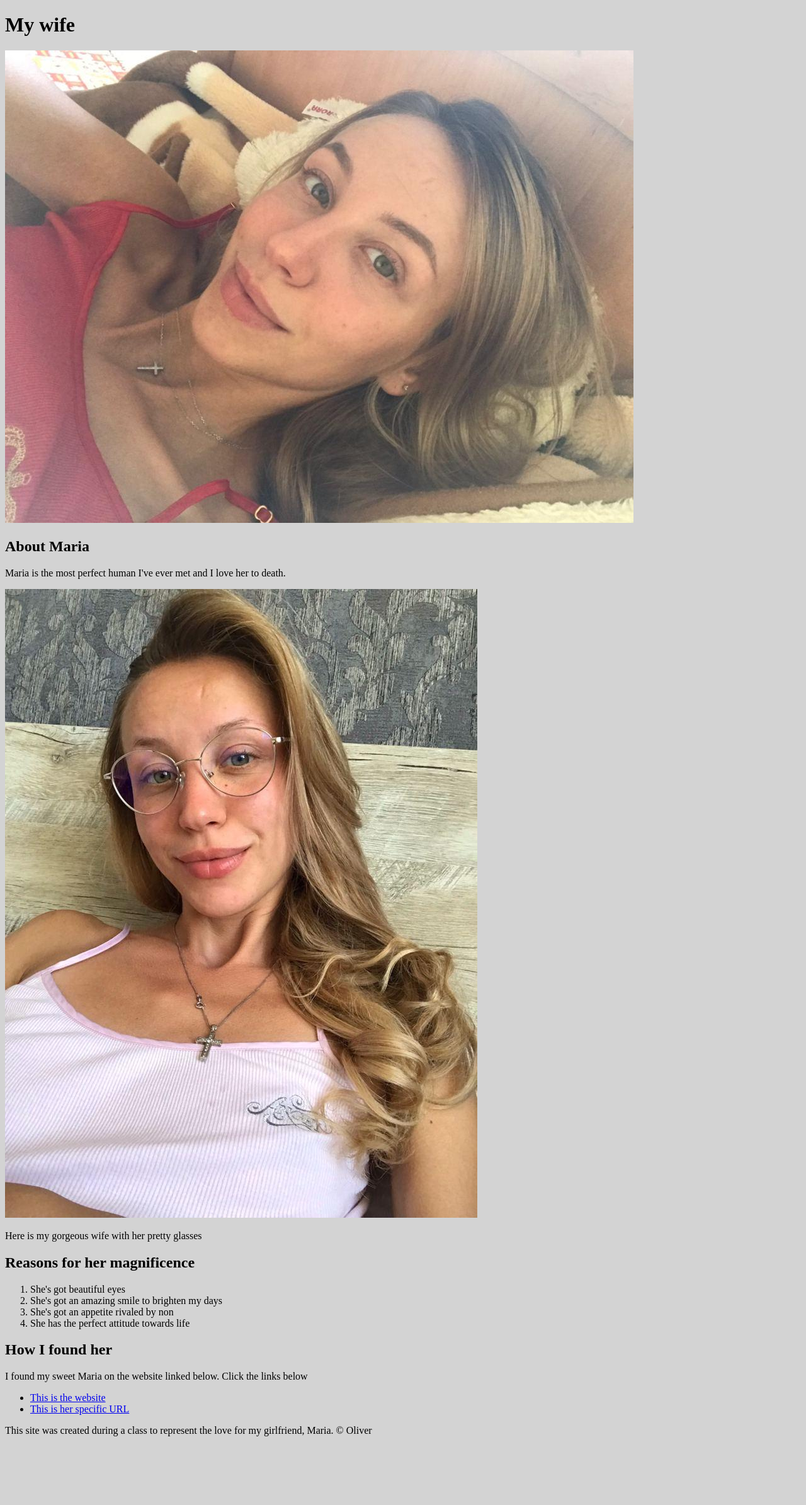
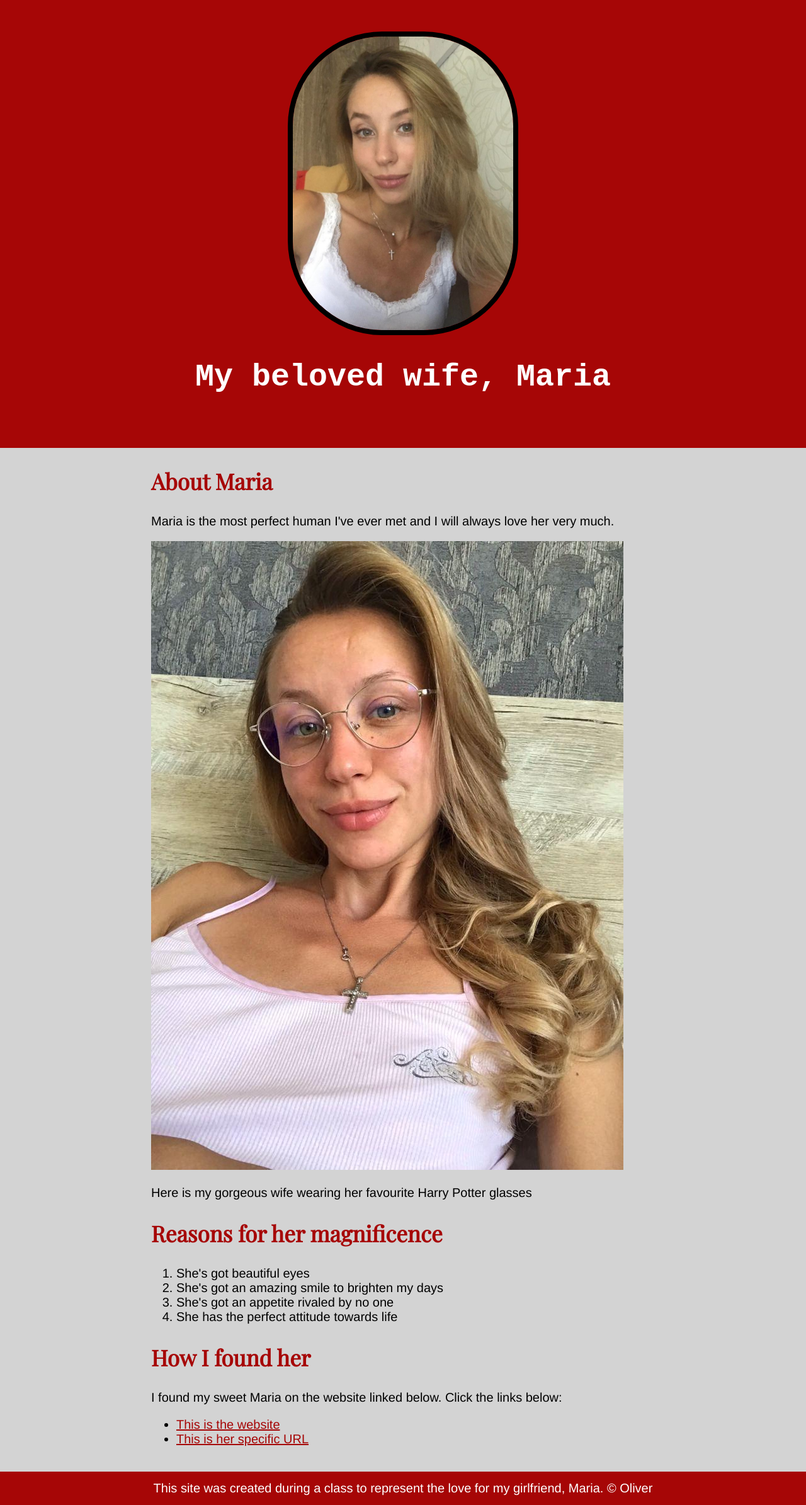
Before and after one commit to OliverC-123/Cartoon-Hero, a plain HTML site: page index.html in a window 1280 px wide. Shown: the whole page at 63% size. Before the commit the page ends 2296 px from the top, so only its background shows below. Drawn offline with nearby package versions, Linux system fonts and the light colour scheme.

Commit message:
finishing touch with CSS
edited mostly in styles

```diff
--- /dev/null
+++ b/css/maria.css
@@ -0,0 +1,59 @@
+body{
+	margin: 0;
+		font-family: Helvetica, Arial, sans-serif;
+		font-size: 20px;
+}
+
+header{
+	background-color: #A60606;
+	text-align: center;
+	padding-top: 50px;
+	padding-bottom: 50px;
+	padding-left: 100px;
+	padding-right: 100px;
+}
+h1, h2{
+	font-family: 'Playfair Display', serif;
+	font-size: 50px;
+}
+header h1{
+	color: white;
+}
+header img{
+	border-radius: 150px;
+	width: 350px;
+	border: 8px solid black;
+}
+main{
+	max-width: 800px;
+	margin: 0 auto;
+	padding: 0 50px 20px 50px;
+}
+main img{
+	max-width: 100%;
+}
+h2{
+	font-size: 35px;
+	color: #A60606;
+}
+a{
+	color: #A60606;
+}
+a:hover{
+	background-color: #2012EC;
+	color: white;
+
+}
+footer{
+	background-color: #A60606;
+	text-align: center;
+	color: white;
+	padding: 15px;
+}
+footer a:hover{
+	opacity: .5;
+	background-color: transparent;
+}
+footer p{
+	margin: 0;
+}
--- a/index.html
+++ b/index.html
@@ -6,29 +6,32 @@
 <head>
 	<title>My glorious Wife</title>
 	<link rel="icon" href="img/mariaoutside.jpg">
+	<link rel="preconnect" href="https://fonts.gstatic.com">
+<link href="https://fonts.googleapis.com/css2?family=Playfair+Display&display=swap" rel="stylesheet">
+	<link rel="stylesheet" type="text/css" href="css/maria.css">
 </head>
 <body>
 <header>
-	<h1 style="font-size: 30;">My wife</h1>
-		<img src="img/maria.jpg">
+		<img src="img/maria2.jpg">
+			<h1 style="font-size: 60; font-family:'Courier New'">My beloved wife, Maria</h1>
 </header>
 <!--talking about my dear Maria-->
 <main>
 	<h2>About Maria</h2>
-	<p>Maria is the most perfect human I've ever met and I love her to death.</p>
+	<p>Maria is the most perfect human I've ever met and I will always love her very much.</p>
 	<img src="img/mariaglasses.jpg">
-	<p>Here is my gorgeous wife with her pretty glasses</p>
+	<p>Here is my gorgeous wife wearing her favourite Harry Potter glasses</p>
 	<!--list of her perks-->
 	<h2>Reasons for her magnificence</h2>
 	<ol>
 		<li>She's got beautiful eyes</li>
 		<li>She's got an amazing smile to brighten my days</li>
-		<li>She's got an appetite rivaled by non</li>
+		<li>She's got an appetite rivaled by no one</li>
 		<li>She has the perfect attitude towards life</li>
 	</ol>
 	<!--how we met-->
 	<h2>How I found her</h2>
-	<p>I found my sweet Maria on the website linked below. Click the links below</p>
+	<p>I found my sweet Maria on the website linked below. Click the links below:</p>
 	<ul>
 		<li><a href="https://www.anastasiadate.com/" target="_blank">This is the website</a></li>
 		<li><a href="https://www.anastasiadate.com/pages/lady/profile/profilepreview.aspx?LadyID=1942708" target="_blank" title="Her direct link">This is her specific URL</a></li>
```
